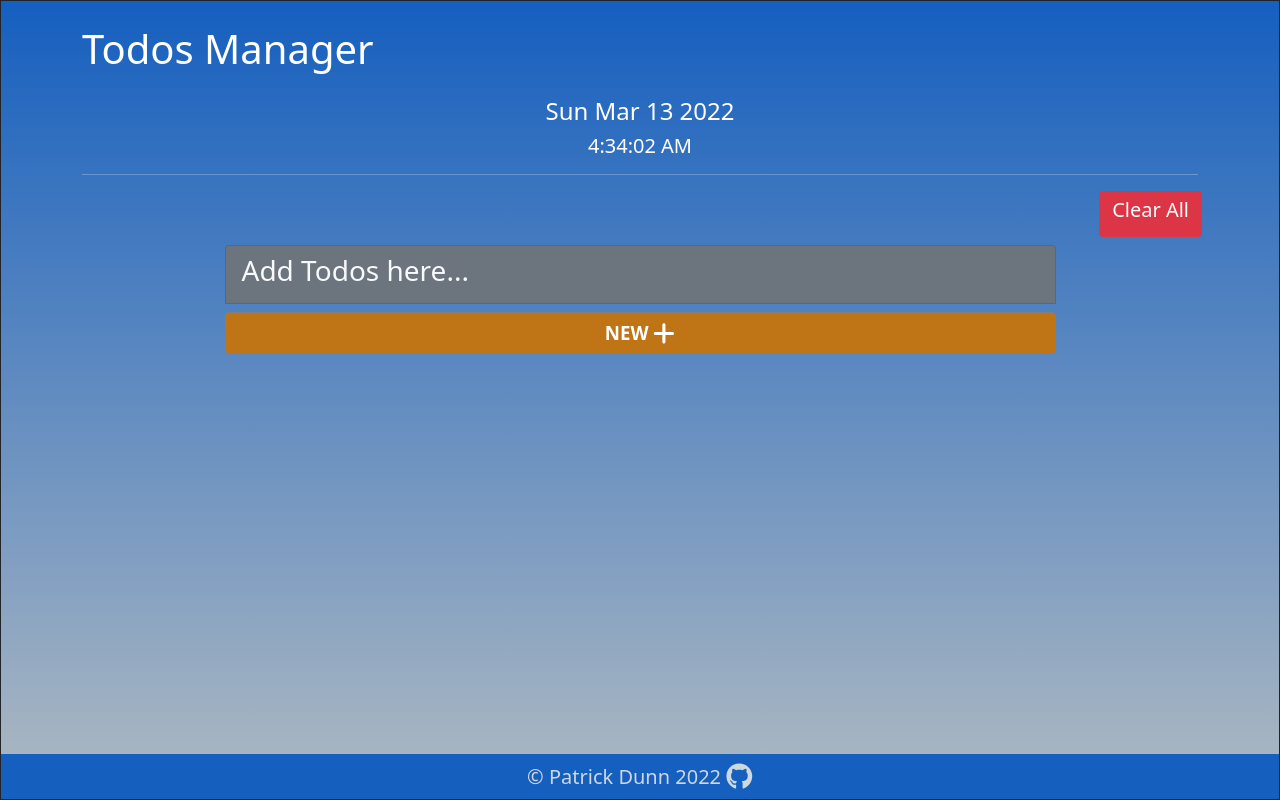
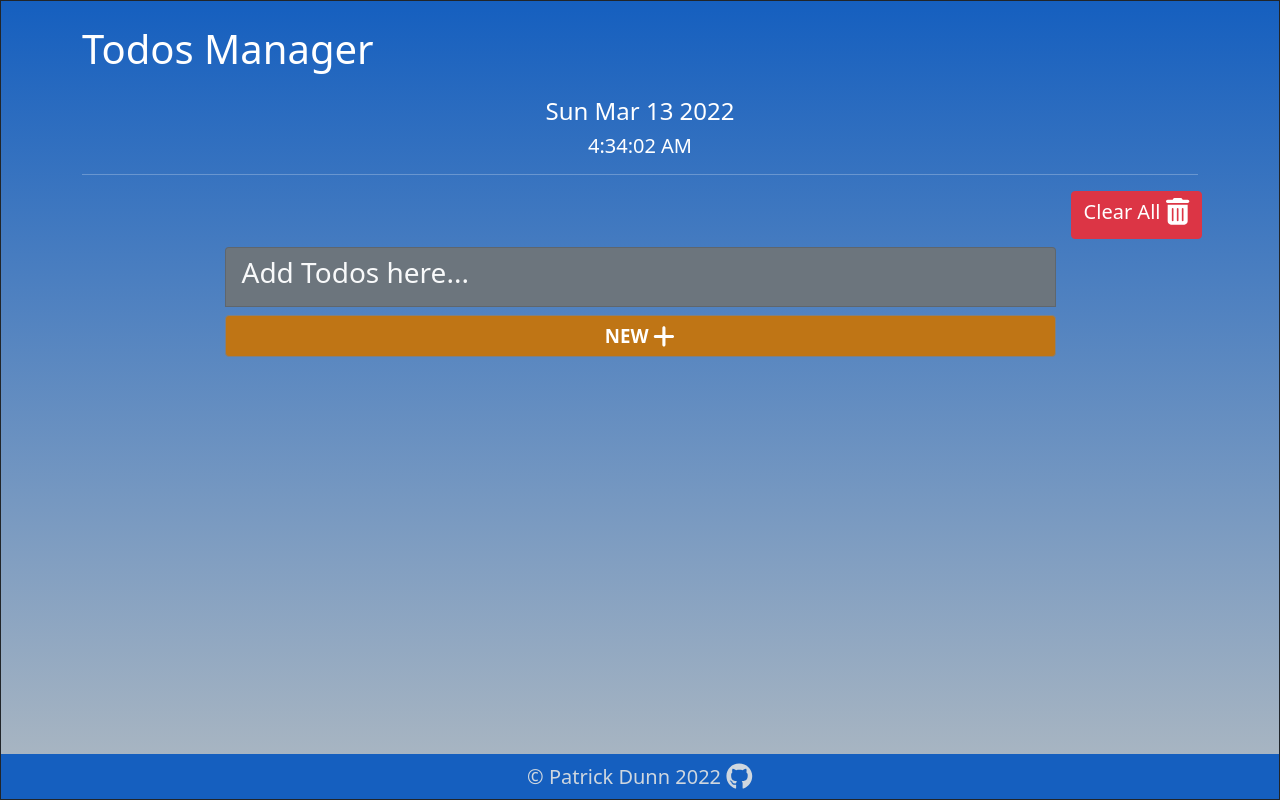
Before and after one commit to knightmac19/react-todos, a React (Create React App) app: page / in a window 1280 px wide. Built offline with nearby package versions, Linux system fonts and the light colour scheme.

Commit message:
adding trash can icon to clear all btn

```diff
--- a/src/components/Content/ClearAllBtn.js
+++ b/src/components/Content/ClearAllBtn.js
@@ -1,12 +1,21 @@
 import React from "react";
 import { Container, Row, Button } from "react-bootstrap";
+import { FontAwesomeIcon } from "@fortawesome/react-fontawesome";
+import { faTrashCan } from "@fortawesome/free-solid-svg-icons";
 
 const ClearAllBtn = (props) => {
   return (
     <Container className="d-flex flex-direction-row justify-content-end mb-2">
       <Row className="pt-0 pb-0 pl-0 p-2">
         <Button variant="danger" onClick={props.clearAllHandler}>
-          <h5>Clear All</h5>
+          <h5>
+            Clear All{" "}
+            <FontAwesomeIcon
+              className="clear-this-icon fa-lg"
+              aria-hidden="true"
+              icon={faTrashCan}
+            />
+          </h5>
         </Button>
       </Row>
     </Container>
```
